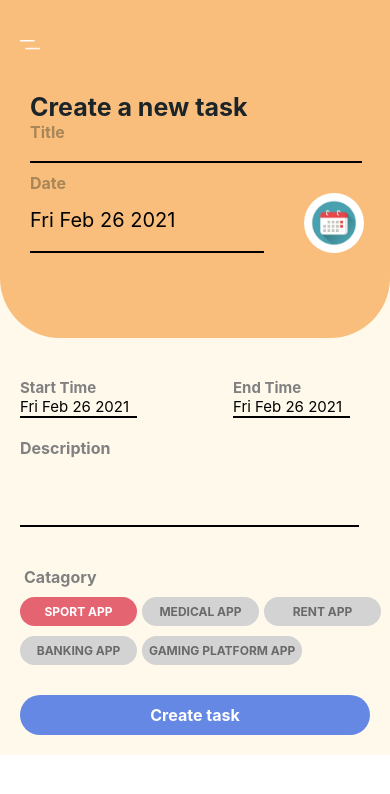
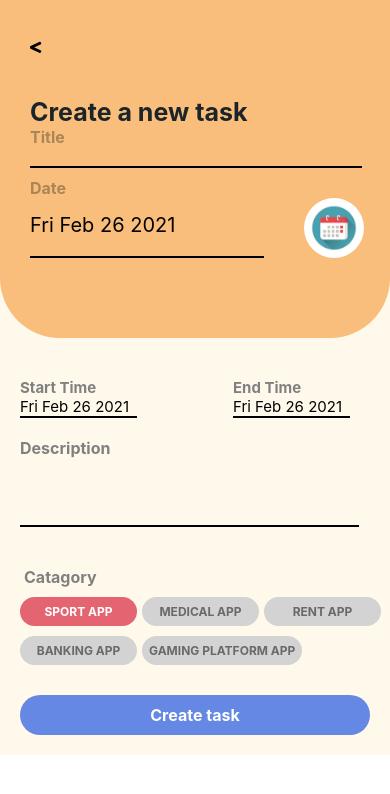
Before and after one commit to nomitv/sample-screens, a React Native app: screen / in a window 390 px wide. Shown: the top 794 px of the page. Built offline with nearby package versions, Linux system fonts and the light colour scheme.

Commit message:
back icon

```diff
--- a/ToDO2.js
+++ b/ToDO2.js
@@ -13,6 +13,7 @@ import {
 } from "react-native";
 import DateTimePicker from '@react-native-community/datetimepicker';
 import { AnimatedCircularProgress } from "react-native-circular-progress";
+import FontAwesome from 'react-native-vector-icons/FontAwesome5'
 import {widthPercentageToDP as wp, heightPercentageToDP as hp} from 'react-native-responsive-screen';
 export default function Home() {
 	const windowWidth = Dimensions.get("window").width;
@@ -77,14 +78,12 @@ export default function Home() {
 					<View
 						style={{ flexDirection: "row", justifyContent: "space-between" }}
 					>
-						<Image
-							source={require("./assets/1.png")}
-							style={{
-								height: 10,
+						<FontAwesome style={{
+								height: 15,
 								width: 20,
 								marginTop: 40,
-							}}
-						/>
+								marginLeft: 10
+							}} name="less-than" size={15} />
 					</View>
 					<View
 						style={{
```
